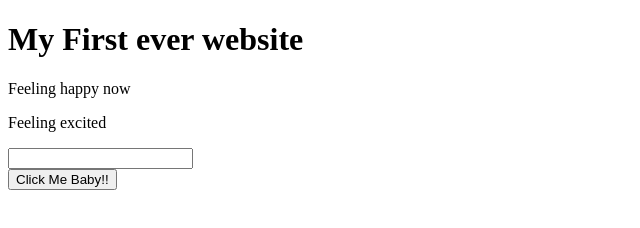
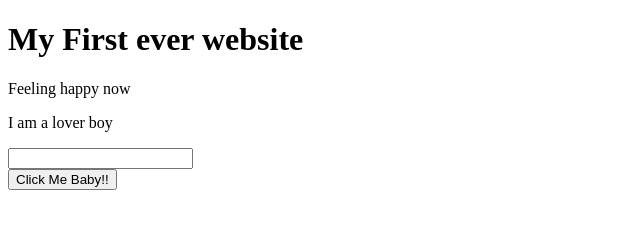
Before and after one commit to najim2/my-first-website, a plain HTML site: page index.html in a window 1280 px wide. Shown: the full height of the page, 0-640 px from the left. Drawn offline with Linux system fonts and the light colour scheme.

Commit message:
text updated

```diff
--- a/index.html
+++ b/index.html
@@ -8,7 +8,7 @@
 <body>
     <h1>My First ever website</h1>
     <p>Feeling happy now</p>
-    <p>Feeling excited</p>
+    <p>I am a lover boy</p>
     <input type="text">
     <br>
     <button>Click Me Baby!!</button>
```
